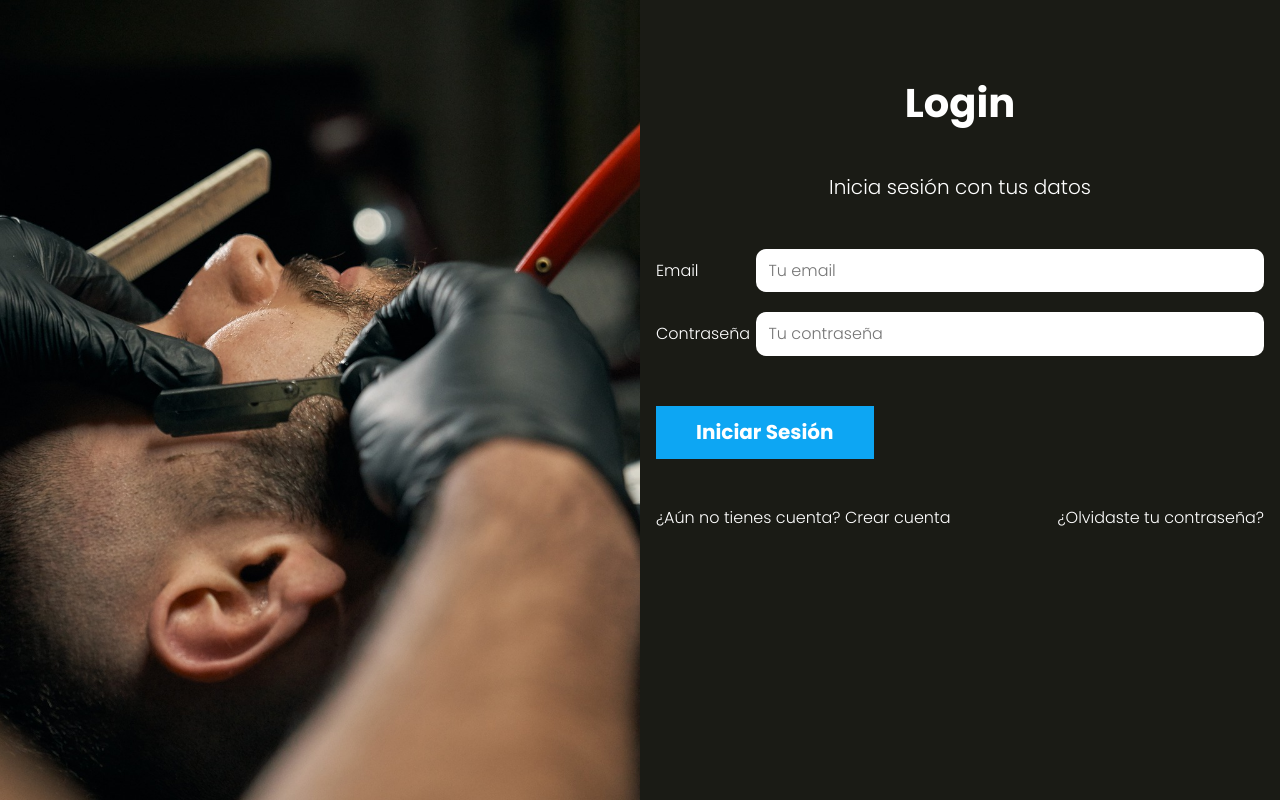
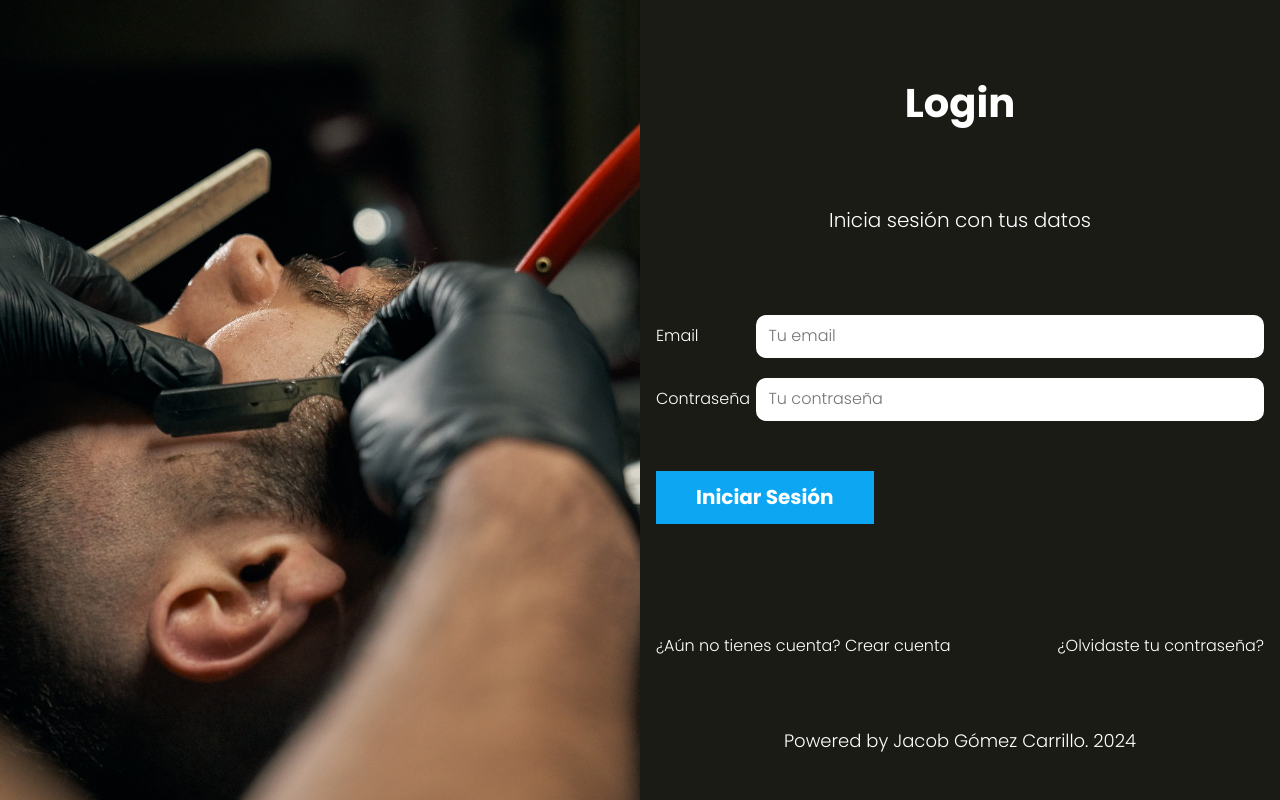
Before and after one commit to tchock42/APPSalon_MVC_PHP, a PHP site: page / in a window 1280 px wide. Run offline with PHP 8.4, Linux system fonts and the light colour scheme.

Commit message:
Modificación del footer

```diff
--- a/classes/Email.php
+++ b/classes/Email.php
@@ -25,7 +25,7 @@ class Email{
         $mail->isSMTP();
         $mail->Host = $_ENV['EMAIL_HOST'];
         $mail->SMTPAuth = true;
-        $mail->Port = $_ENV['EMAIL_POST'];
+        $mail->Port = $_ENV['EMAIL_PORT'];
         $mail->Username = $_ENV['EMAIL_USER'];
         $mail->Password = $_ENV['EMAIL_PASS'];
 
--- a/controllers/LoginController.php
+++ b/controllers/LoginController.php
@@ -58,7 +58,7 @@ class LoginController{
         if(!isset($_SESSION)){
             session_start();
         }
-        session_start();
+
         $_SESSION = [];
         header('Location: /');
     }
--- a/src/scss/layout/_UI.scss
+++ b/src/scss/layout/_UI.scss
@@ -22,6 +22,9 @@
         padding: 3rem 0;
         @include m.tablet{
             overflow: scroll;
+            display: flex;
+            flex-direction: column;
+            justify-content: space-between;
         }
     }
 }
@@ -48,3 +51,8 @@
         margin: 0 0 1rem 0;
     }
 }
+.copyright{
+    text-align: center;
+    font-size: 1.8rem;
+    padding-top: 2rem;
+}
--- a/views/layout.php
+++ b/views/layout.php
@@ -13,7 +13,11 @@
         <div class="app">
             <?php echo $contenido; ?>
 
+            <div>
+                <p class="copyright">Powered by Jacob Gómez Carrillo. <?php echo date('Y') ?></p>
+            </div>
         </div>
+
     </div>
 
 <?php echo $script ?? ''; ?> <!-- Imprime script o nada, definida en index.php -->
```
Also changed, not shown: .htaccess (added), public/.htaccess (added), public/build/css/app.css, 1 other file.
